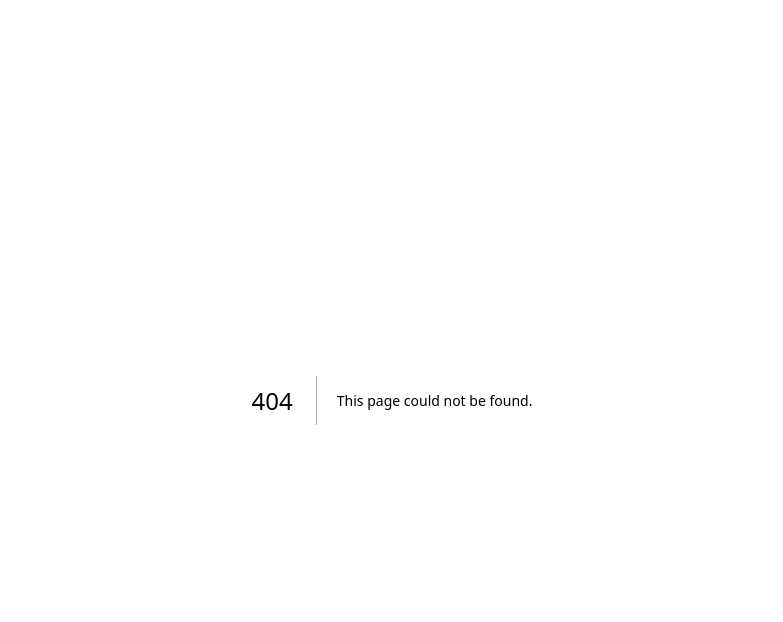
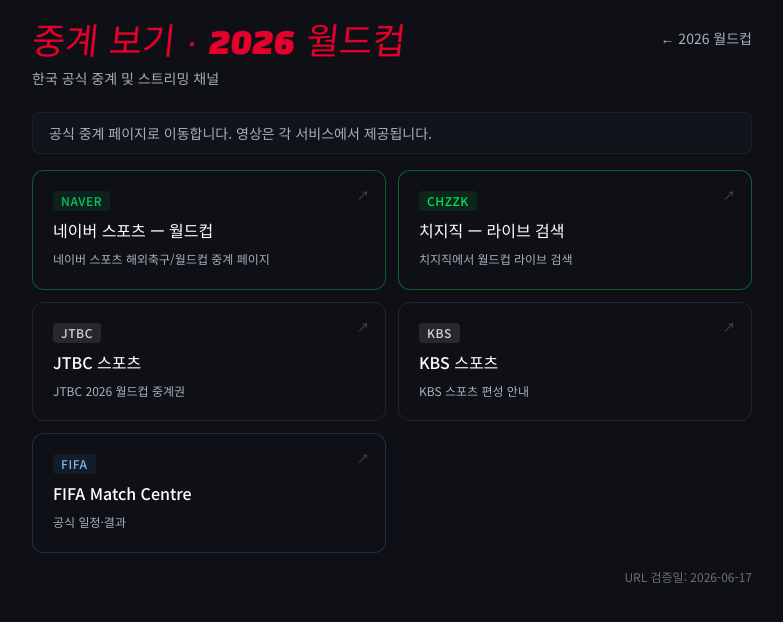
Before and after one commit to qoxmfaktmxj/worldcup, a Next.js app: page /world-cup/2026/watch in a window 1280 px wide. Before the commit this address had no page. Shown: the top 622 px of the page, without its empty margins (248-1031 px from the left). Built offline with nearby package versions, Linux system fonts and the light colour scheme.

Commit message:
feat: watch links hub (네이버/치지직/JTBC/KBS/FIFA)
Co-Authored-By: Claude Opus 4.8 (1M context) <noreply@anthropic.com>

```diff
--- /dev/null
+++ b/app/world-cup/2026/watch/page.tsx
@@ -0,0 +1,35 @@
+import Link from 'next/link'
+import { getWatchLinks } from '@/lib/data'
+import { WatchHub } from '@/components/kinetic/WatchHub'
+
+export const dynamic = 'force-static'
+
+export default async function Watch2026Page() {
+  const links = await getWatchLinks(2026)
+
+  return (
+    <main className="mx-auto max-w-3xl p-6">
+      <div className="flex items-start justify-between flex-wrap gap-3 mb-6">
+        <div>
+          <h1
+            className="font-display text-4xl text-korea"
+            style={{ transform: 'skewX(-6deg)' }}
+          >
+            중계 보기 · 2026 월드컵
+          </h1>
+          <p className="text-muted text-sm mt-1">
+            한국 공식 중계 및 스트리밍 채널
+          </p>
+        </div>
+        <Link
+          href="/world-cup/2026"
+          className="text-sm text-muted hover:text-korea transition-colors mt-1"
+        >
+          ← 2026 월드컵
+        </Link>
+      </div>
+
+      <WatchHub links={links} />
+    </main>
+  )
+}
--- /dev/null
+++ b/components/kinetic/WatchHub.tsx
@@ -0,0 +1,114 @@
+import type { WatchLink } from '@/lib/types'
+
+// Provider accent colors
+const PROVIDER_STYLE: Record<
+  string,
+  { border: string; chip: string; dot: string }
+> = {
+  'naver-sports': {
+    border: 'border-[#03C75A]/40 hover:border-[#03C75A]',
+    chip: 'bg-[#03C75A]/10 text-[#03C75A]',
+    dot: 'bg-[#03C75A]',
+  },
+  chzzk: {
+    border: 'border-[#00E454]/40 hover:border-[#00E454]',
+    chip: 'bg-[#00E454]/10 text-[#00E454]',
+    dot: 'bg-[#00E454]',
+  },
+  jtbc: {
+    border: 'border-line hover:border-white/50',
+    chip: 'bg-white/10 text-white/80',
+    dot: 'bg-white/60',
+  },
+  kbs: {
+    border: 'border-line hover:border-white/50',
+    chip: 'bg-white/10 text-white/80',
+    dot: 'bg-white/60',
+  },
+  fifa: {
+    border: 'border-[#326295]/40 hover:border-[#326295]',
+    chip: 'bg-[#326295]/15 text-[#7eb3e8]',
+    dot: 'bg-[#326295]',
+  },
+}
+
+const PROVIDER_SHORT: Record<string, string> = {
+  'naver-sports': 'NAVER',
+  chzzk: 'CHZZK',
+  jtbc: 'JTBC',
+  kbs: 'KBS',
+  fifa: 'FIFA',
+}
+
+interface Props {
+  links: WatchLink[]
+}
+
+export function WatchHub({ links }: Props) {
+  if (links.length === 0) {
+    return (
+      <div className="rounded-xl border border-line bg-panel/40 p-8 text-center text-muted">
+        <p className="text-lg mb-1">중계 정보를 준비 중입니다.</p>
+        <p className="text-sm">잠시 후 다시 확인해 주세요.</p>
+      </div>
+    )
+  }
+
+  return (
+    <div className="flex flex-col gap-4">
+      {/* 상단 안내 문구 */}
+      <p className="text-sm text-muted border border-line/60 rounded-lg px-4 py-2.5 bg-panel/40">
+        공식 중계 페이지로 이동합니다. 영상은 각 서비스에서 제공됩니다.
+      </p>
+
+      {/* 링크 카드 목록 */}
+      <div className="grid grid-cols-1 sm:grid-cols-2 gap-3">
+        {links.map((link) => {
+          const style = PROVIDER_STYLE[link.provider] ?? {
+            border: 'border-line hover:border-white/50',
+            chip: 'bg-white/10 text-white/80',
+            dot: 'bg-white/60',
+          }
+          const shortLabel = PROVIDER_SHORT[link.provider] ?? link.provider.toUpperCase()
+
+          return (
+            <a
+              key={link.provider}
+              href={link.url}
+              target="_blank"
+              rel="noopener noreferrer"
+              className={`group relative rounded-xl border bg-ink p-5 flex flex-col gap-2 transition-colors ${style.border}`}
+            >
+              {/* Provider chip */}
+              <span
+                className={`self-start rounded px-2 py-0.5 text-xs font-medium tracking-wider ${style.chip}`}
+              >
+                {shortLabel}
+              </span>
+
+              {/* Label */}
+              <p className="font-medium text-white leading-snug group-hover:text-white/90">
+                {link.label}
+              </p>
+
+              {/* Note */}
+              {link.note && (
+                <p className="text-xs text-muted leading-relaxed">{link.note}</p>
+              )}
+
+              {/* External link indicator */}
+              <span className="absolute top-4 right-4 text-muted/40 text-xs select-none">
+                ↗
+              </span>
+            </a>
+          )
+        })}
+      </div>
+
+      {/* 하단 검증 날짜 */}
+      <p className="text-xs text-muted/60 text-right">
+        URL 검증일: {links[0]?.verifiedAt}
+      </p>
+    </div>
+  )
+}
--- /dev/null
+++ b/data/generated/2026/watch-links.json
@@ -0,0 +1,42 @@
+[
+  {
+    "scope": "tournament",
+    "provider": "naver-sports",
+    "label": "네이버 스포츠 — 월드컵",
+    "url": "https://sports.news.naver.com/wfootball/index",
+    "verifiedAt": "2026-06-17",
+    "note": "네이버 스포츠 해외축구/월드컵 중계 페이지"
+  },
+  {
+    "scope": "tournament",
+    "provider": "chzzk",
+    "label": "치지직 — 라이브 검색",
+    "url": "https://chzzk.naver.com/search?query=월드컵",
+    "verifiedAt": "2026-06-17",
+    "note": "치지직에서 월드컵 라이브 검색"
+  },
+  {
+    "scope": "tournament",
+    "provider": "jtbc",
+    "label": "JTBC 스포츠",
+    "url": "https://sports.jtbc.co.kr",
+    "verifiedAt": "2026-06-17",
+    "note": "JTBC 2026 월드컵 중계권"
+  },
+  {
+    "scope": "tournament",
+    "provider": "kbs",
+    "label": "KBS 스포츠",
+    "url": "https://sports.kbs.co.kr",
+    "verifiedAt": "2026-06-17",
+    "note": "KBS 스포츠 편성 안내"
+  },
+  {
+    "scope": "tournament",
+    "provider": "fifa",
+    "label": "FIFA Match Centre",
+    "url": "https://www.fifa.com/en/tournaments/mens/worldcup/canadamexicousa2026",
+    "verifiedAt": "2026-06-17",
+    "note": "공식 일정·결과"
+  }
+]
```
